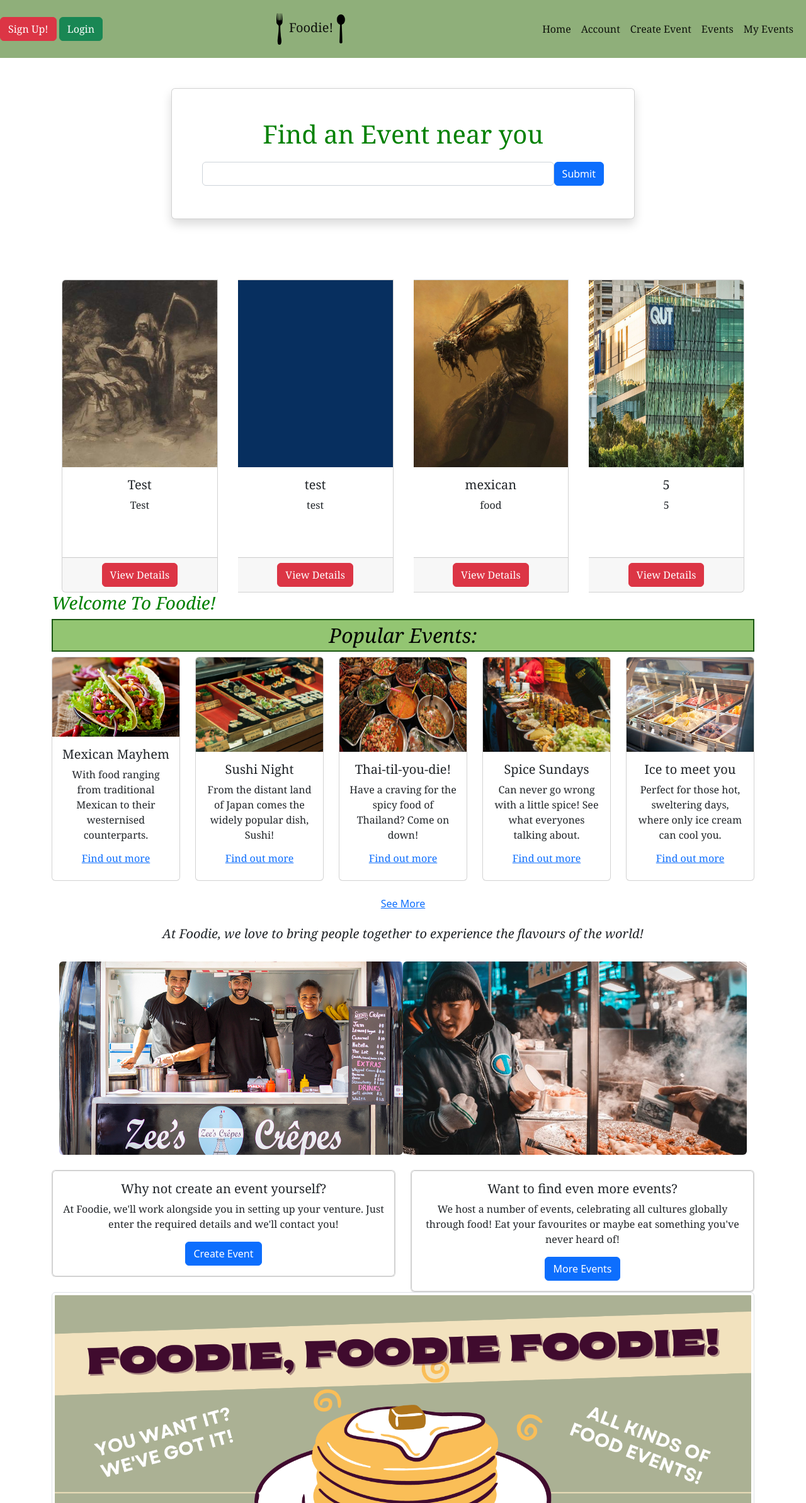
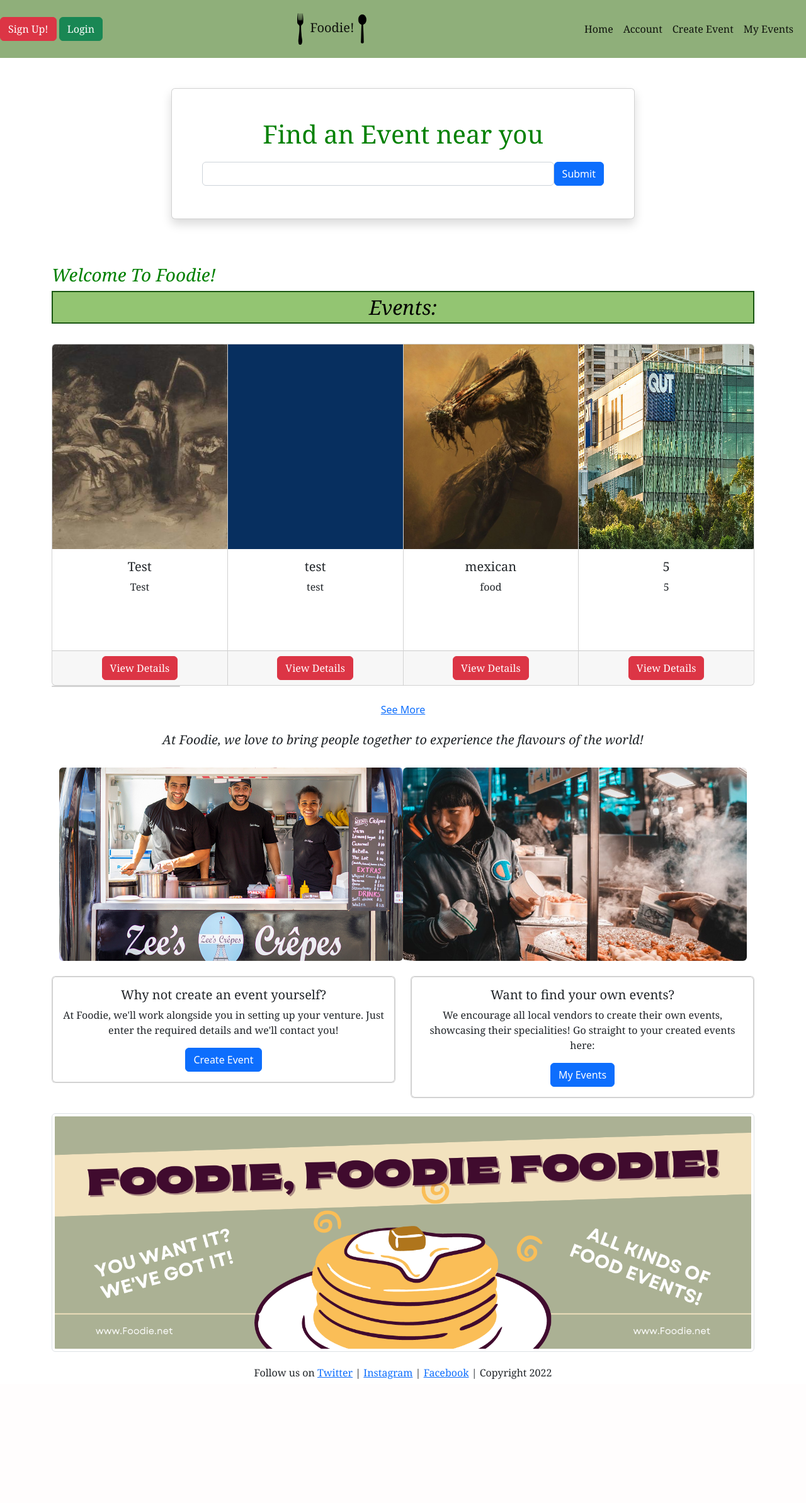
Before and after one commit to ElliotGregory-dev/IAB207_Group_5, a Flask app: page / in a window 1280 px wide. Shown: the top 2387 px of the page at 63% size. After the commit the page ends 2190 px from the top, so only its background shows below. Run offline with Flask 2, Linux system fonts and the light colour scheme; some libraries are stand-ins or nearby versions.

Commit message:
Removing All Events standalone page and moving all events to index page.

```diff
--- a/files/templates/all_events.html
+++ b/files/templates/all_events.html
@@ -8,12 +8,6 @@
     {% block content %}
     <body>
         <br>
-
-        <!--Search function on this page somewhere-->
-        <!--These events might need to be removed because I dont know if we can have hard coded events?
-        Each event might have to be created with the forms by users etc?-->
-
-
             <div class="container">
         <h2><em>All Events:</em></h2>
         <div class="row row-cols-1 row-cols-md-5 g-4">
--- a/files/templates/base.html
+++ b/files/templates/base.html
@@ -90,9 +90,6 @@
                         <a class="nav-link active" href="{{url_for('event.create_update')}}">Create Event</a>
                       </li>
                       <li class="nav-item">
-                        <a class="nav-link active" a href="{{url_for('main.all_events')}}">Events</a>
-                      </li>
-                      <li class="nav-item">
                         <a class="nav-link active" a href="{{url_for('main.my_events')}}">My Events</a>
                       </li>
                     </ul>
--- a/files/templates/index.html
+++ b/files/templates/index.html
@@ -15,7 +15,7 @@
     {% endfor %}
   </div>
   {% endif %}
-  {% endwith%}
+  {% endwith %}
   <!--end flash message -->
   <div class="row justify-content-center mt-5 pb-4">
     <div class="col-md-8">
@@ -33,11 +33,16 @@
 {% endblock %}
 
 {% block content %}
-<br>
+
 <div class="container">
+
+  <h3><em>Welcome To Foodie!</em></h3>
+
+  <h2><em>Events:</em></h2>
+  <br>
   <div class="card-group">
     {% for event in events %}
-    <div class="card mx-3">
+    <div class="card">
       <img class="card-img-top" src={{event.image}} alt="event picture">
       <div class="card-body">
         <h5 class="card-title">{{event.name}}</h5>
@@ -49,61 +54,11 @@
     {% endfor %}
   </div>
 
-  <h3><em>Welcome To Foodie!</em></h3>
 
-  <h2><em>Popular Events:</em></h2>
   <div class="row row-cols-1 row-cols-md-5 g-4">
     <div class="col">
       <div class="card h-100">
-        <img src="..\static\img\taco.jpg" class="card-img-top" alt="taco_thumbnail">
-        <div class="card-body">
-          <h5 class="card-title">Mexican Mayhem</h5>
-          <p class="card-text">With food ranging from traditional Mexican to their westernised counterparts.</p>
-          <h6><a href="{{url_for('main.event_details')}}">Find out more</a></h6>
-        </div>
-      </div>
-    </div>
 
-    <div class="col">
-      <div class="card h-100">
-        <img src="..\static\img\sushi.jpg" class="card-img-top" alt="sushi_thumbnail">
-        <div class="card-body">
-          <h5 class="card-title">Sushi Night</h5>
-          <p class="card-text">From the distant land of Japan comes the widely popular dish, Sushi!</p>
-          <h6><a href="event_details.html">Find out more</a></h6>
-        </div>
-      </div>
-    </div>
-
-    <div class="col">
-      <div class="card h-100">
-        <img src="..\static\img\thai.jpg" class="card-img-top" alt="thai_thumbnail">
-        <div class="card-body">
-          <h5 class="card-title">Thai-til-you-die!</h5>
-          <p class="card-text">Have a craving for the spicy food of Thailand? Come on down!</p>
-          <h6><a href="event_details.html">Find out more</a></h6>
-        </div>
-      </div>
-    </div>
-
-    <div class="col">
-      <div class="card h-100">
-        <img src="..\static\img\mex4.jpg" class="card-img-top" alt="spice_thumbnail">
-        <div class="card-body">
-          <h5 class="card-title">Spice Sundays</h5>
-          <p class="card-text">Can never go wrong with a little spice! See what everyones talking about.</p>
-          <h6><a href="event_details.html">Find out more</a></h6>
-        </div>
-      </div>
-    </div>
-
-    <div class="col">
-      <div class="card h-100">
-        <img src="..\static\img\ice-cream.jpg" class="card-img-top" alt="ice_cream_thumbnail">
-        <div class="card-body">
-          <h5 class="card-title">Ice to meet you</h5>
-          <p class="card-text">Perfect for those hot, sweltering days, where only ice cream can cool you.</p>
-          <h6><a href="event_details.html">Find out more</a></h6>
         </div>
       </div>
     </div>
@@ -118,7 +73,7 @@
   <br>
   <h5><em>At Foodie, we love to bring people together to experience the flavours of the world!</em></h5>
   <br>
-
+<div class="container">
   <div class="container">
     <div class="row">
       <div class="col">
@@ -146,15 +101,16 @@
       <div class="card text-center">
         <div class="card">
           <div class="card-body">
-            <h5 class="card-title">Want to find even more events?</h5>
-            <p class="card-text">We host a number of events, celebrating all cultures globally through food! Eat your
-              favourites or maybe eat something you've never heard of!</p>
-            <a href="#" class="btn btn-primary" style="text-align:center">More Events</a>
+            <h5 class="card-title">Want to find your own events?</h5>
+            <p class="card-text">We encourage all local vendors to create their own events, showcasing their specialities! Go straight to your created events here:</p>
+            <a href="#" class="btn btn-primary" style="text-align:center">My Events</a>
           </div>
         </div>
       </div>
     </div>
   </div>
+  <br>
 
 </div>
+</div>
 {% endblock %}
```
Also changed, not shown: files/storage.db.
